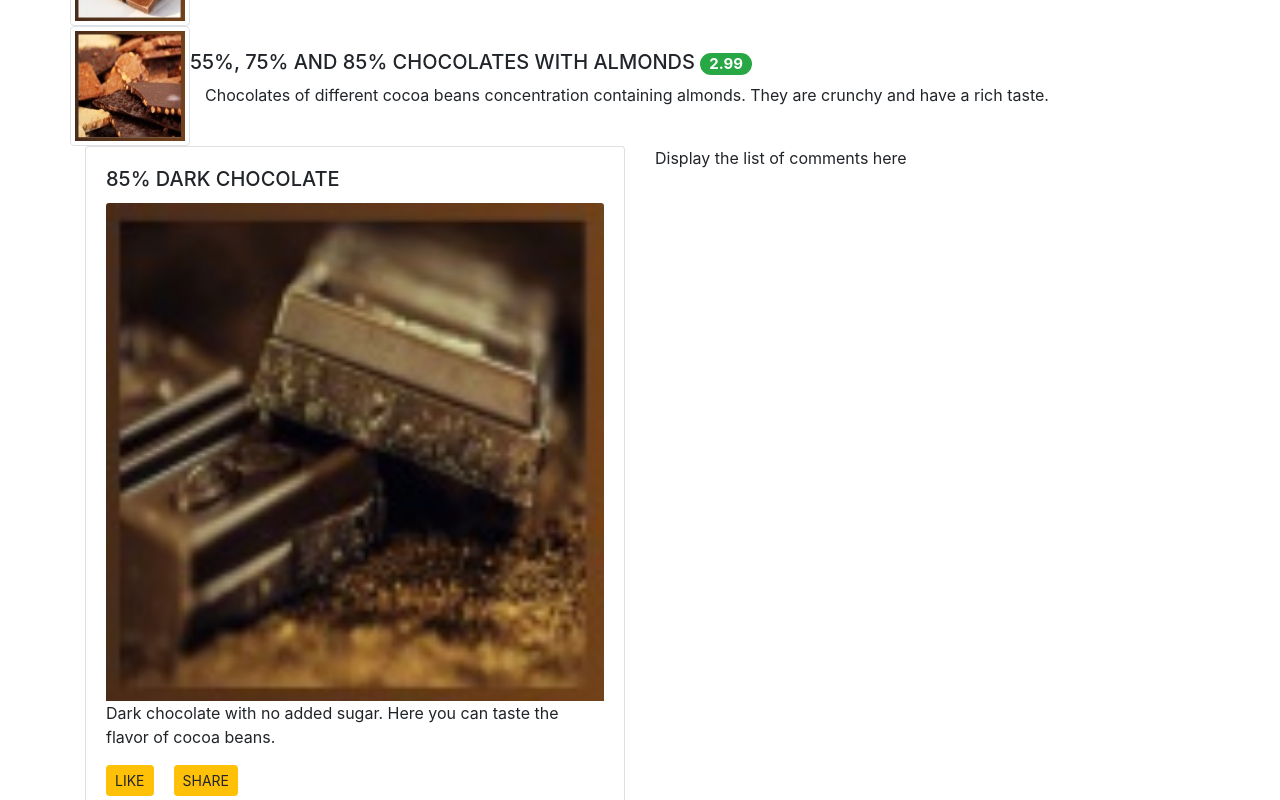
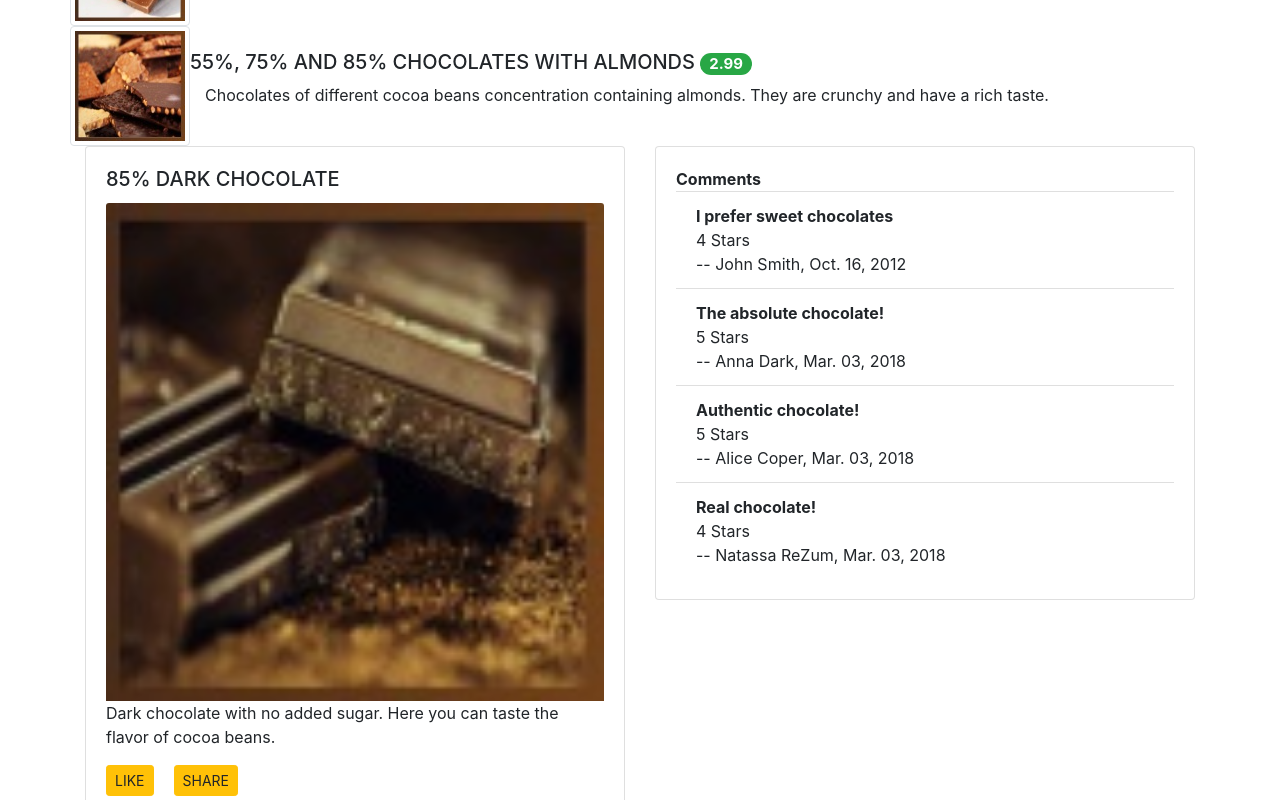
Before and after one commit to Daniel-w3/angularDaniel, an Angular app: page / in a window 1280 px wide. Shown: the part 697-1497 px from the top of the page. Built offline with nearby package versions, Linux system fonts and the light colour scheme.

Commit message:
Angular Assignment 19 Task 3

```diff
--- a/src/app/dishdetail/dishdetail.component.html
+++ b/src/app/dishdetail/dishdetail.component.html
@@ -1,7 +1,7 @@
 <div class="container">
     <div class="row" *ngIf="dish">
       <div class="col-12 col-sm-6">
-        <div class="card" >
+        <div class="card">
             <div class="card-body">
                 <h5 class="card-title">{{dish.name | uppercase}}</h5>
                 <img class="card-img-top" src={{dish.image}} alt={{dish.name}}>
@@ -12,7 +12,25 @@
         </div>
       </div>
       <div class="col-12 col-sm-6">
-            <p>Display the list of comments here</p>
+        <div class="card">
+            <div class="card-body">
+                <strong>Comments</strong>
+                <ul class="list-group list-group-flush">
+                    <li class="list-group-item"><strong>{{dish.comments[0].comment }}</strong><br>
+                                                {{dish.comments[0].rating}} Stars<br>
+                                                -- {{dish.comments[0].author}}, {{dish.comments[0].date | date: 'MMM. dd, yyyy'}}</li>
+                    <li class="list-group-item"><strong>{{dish.comments[1].comment }}</strong><br>
+                                                {{dish.comments[1].rating}} Stars<br>
+                                                -- {{dish.comments[1].author}}, {{dish.comments[1].date | date: 'MMM. dd, yyyy'}}</li>
+                    <li class="list-group-item"><strong>{{dish.comments[2].comment }}</strong><br>
+                                                {{dish.comments[2].rating}} Stars<br>
+                                                -- {{dish.comments[2].author}}, {{dish.comments[2].date | date: 'MMM. dd, yyyy'}}</li>
+                    <li class="list-group-item"><strong>{{dish.comments[3].comment }}</strong><br>
+                                                {{dish.comments[3].rating}} Stars<br>
+                                                -- {{dish.comments[3].author}}, {{dish.comments[3].date | date: 'MMM. dd, yyyy'}}</li>
+                  </ul>
+            </div>
+        </div>
       </div>
     </div>
 </div>
```
